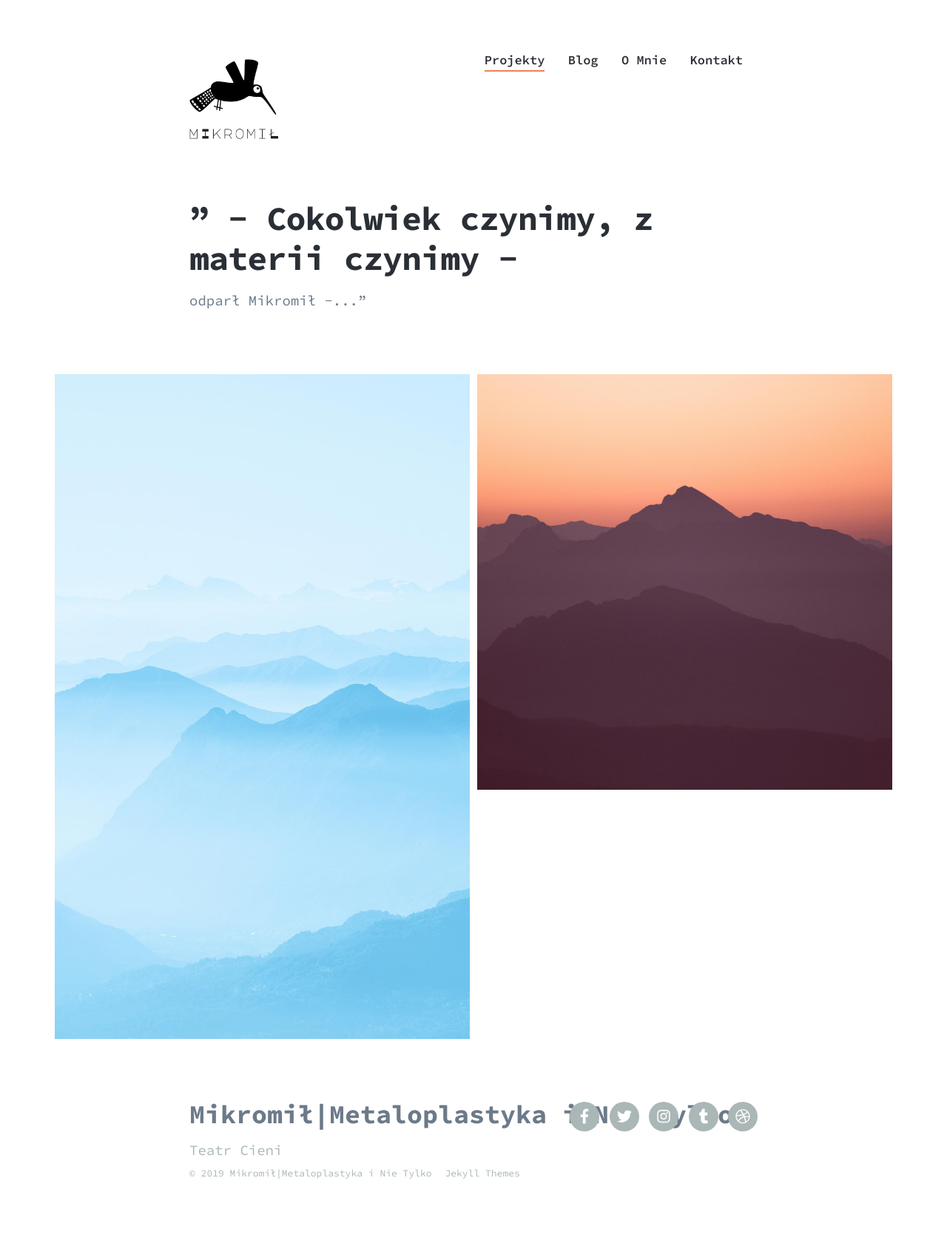
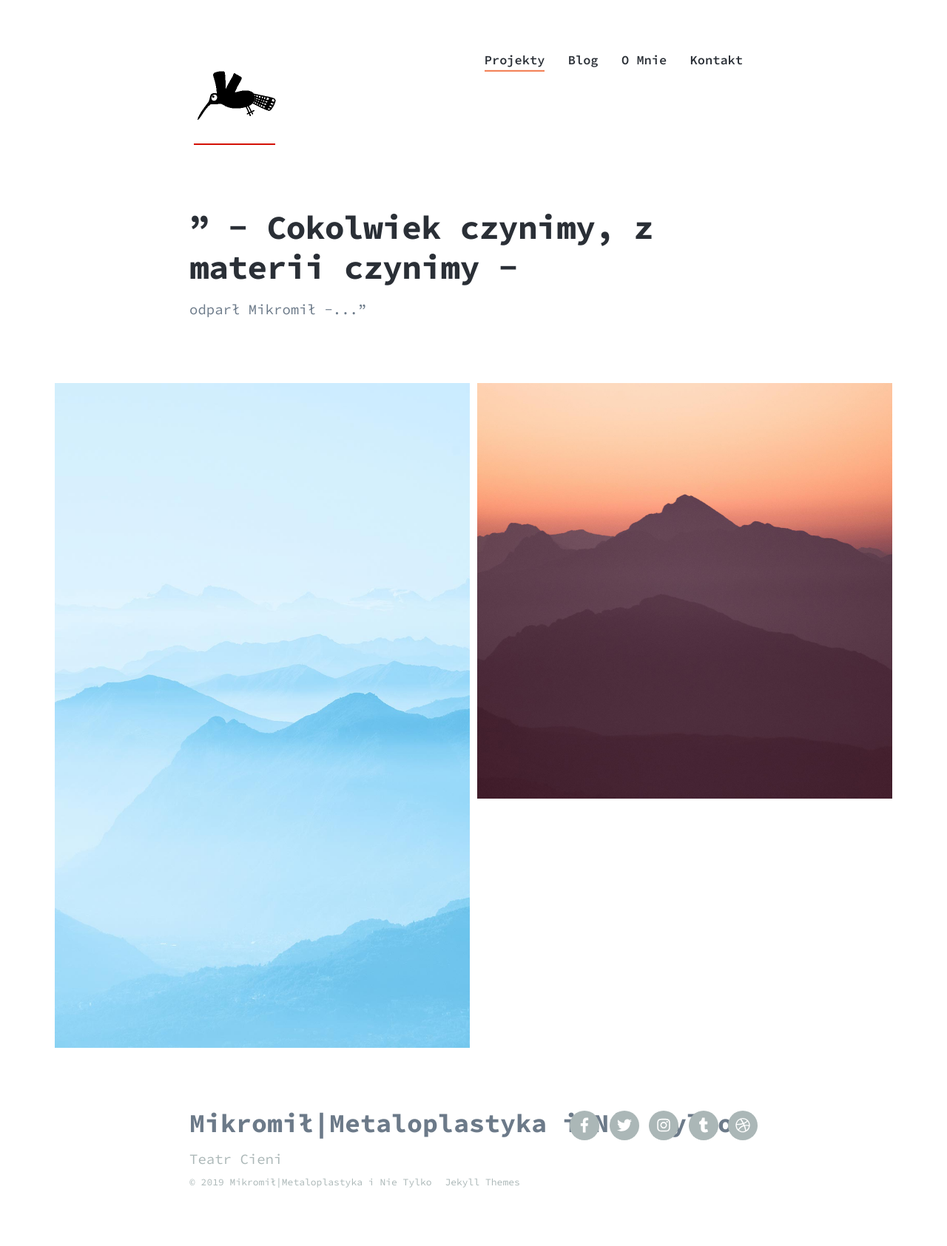
Before and after one commit to Mikromil/emka, a Jekyll site: the page built from index.html, in a window 1280 px wide. Shown: the whole page at 74% size. Built offline with Jekyll 4.4.1, drawn with Linux system fonts in a browser that asks for light colours; nearby versions of some CDN libraries.

Commit message:
Update settings.yml

```diff
--- a/_data/settings.yml
+++ b/_data/settings.yml
@@ -3,7 +3,7 @@ basic_settings:
   favicon_image: /images/favicon.png
 
 header_settings:
-  logo_image: /images/Mikromił.png
+  logo_image: /images/Mikromił.gif
   logo_width: 120
 
 menu_settings:
```
